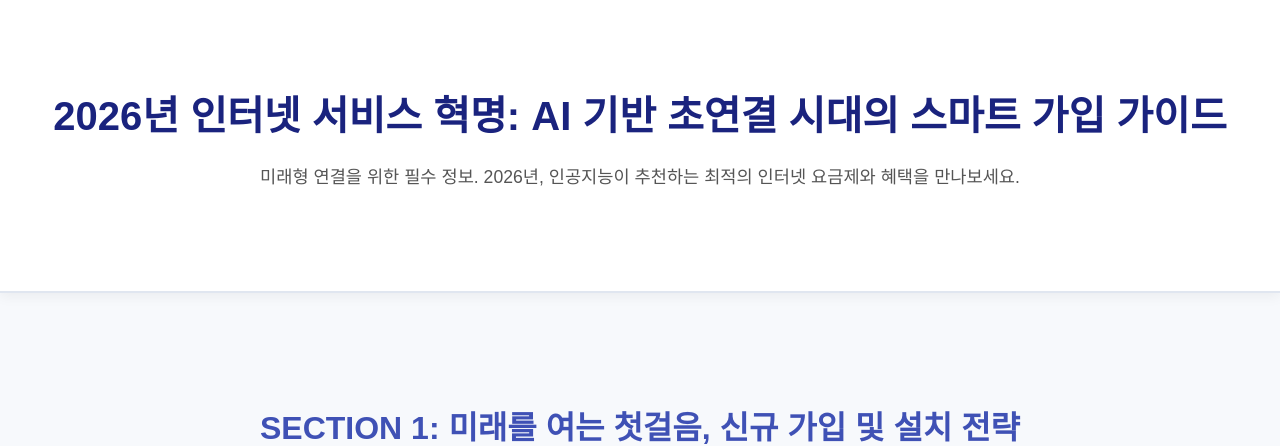
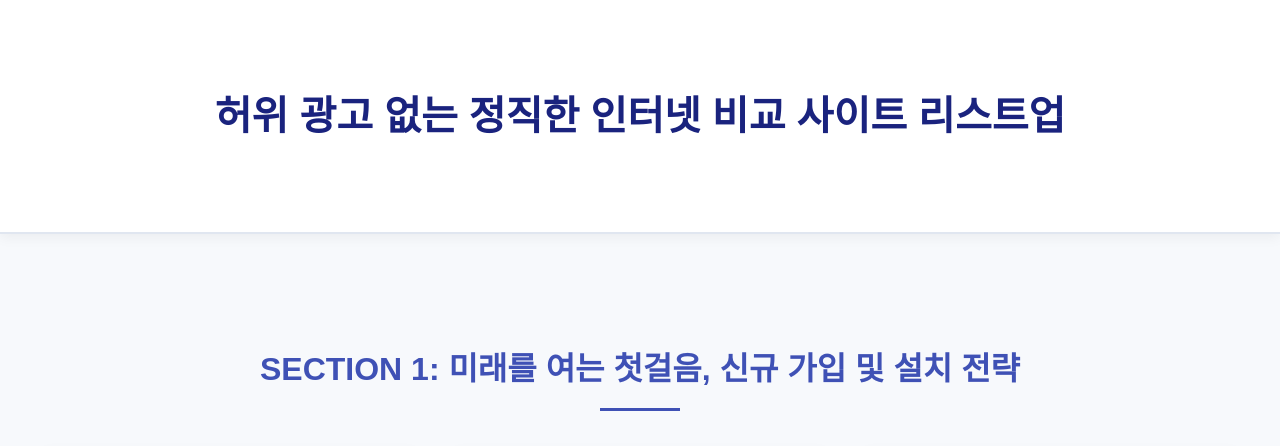
Before and after one commit to firemoney81-naldon/backjtopb, a website: page index.html in a window 1280 px wide. Shown: the top 446 px of the page. Drawn offline with Linux system fonts and the light colour scheme.

Commit message:
Update index.html

```diff
--- a/index.html
+++ b/index.html
@@ -15,7 +15,7 @@
     {
       "@context": "https://schema.org",
       "@type": "WebPage",
-      "name": "2026년 초연결 인터넷 서비스 가이드",
+      "name": "허위 광고 없는 정직한 인터넷 비교 사이트 리스트업",
       "description": "2026년 최신 AI 기술이 적용된 인터넷 가입, 설치, 요금 비교 및 현금 지원 정보를 상세하게 제공합니다. 인공지능 기반의 맞춤형 추천 시스템으로 최적의 혜택을 찾아보세요.",
       "url": "https://yourwebsite.com/index.html", <!-- 실제 도메인으로 변경하세요 -->
       "publisher": {
@@ -202,9 +202,8 @@
 
     <header class="header">
         <div class="container">
-            <h1>2026년 인터넷 서비스 혁명: AI 기반 초연결 시대의 스마트 가입 가이드</h1>
-            <p>미래형 연결을 위한 필수 정보. 2026년, 인공지능이 추천하는 최적의 인터넷 요금제와 혜택을 만나보세요.</p>
-        </div>
+            <h1>허위 광고 없는 정직한 인터넷 비교 사이트 리스트업</h1>
+       </div>
     </header>
 
     <main>
```
